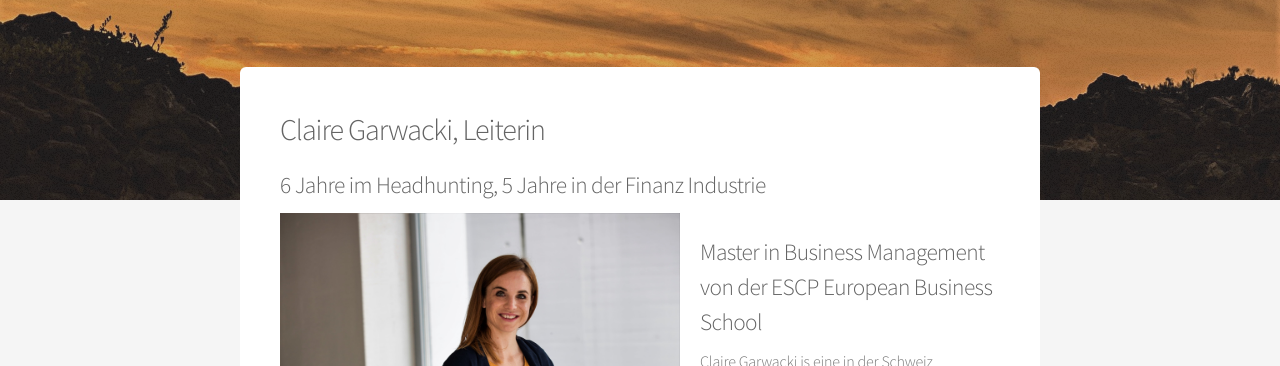
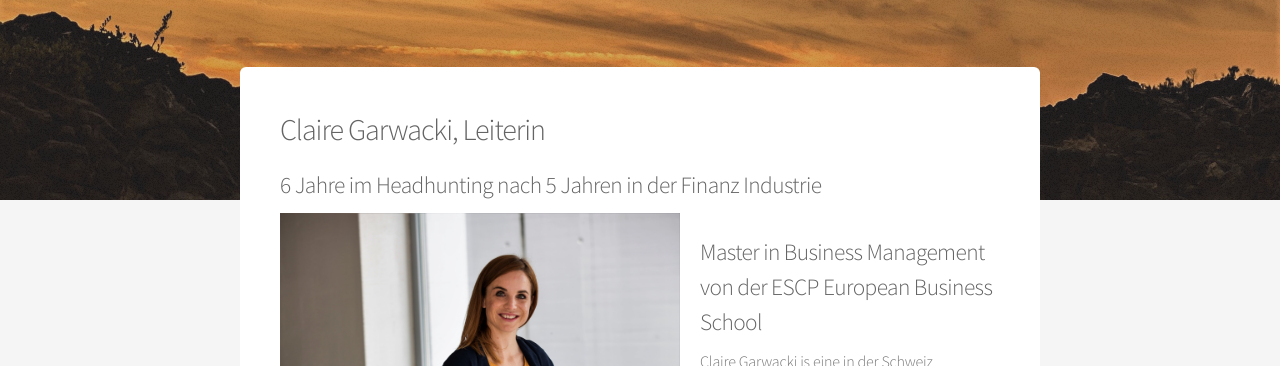
Before and after one commit to FGPartner/www, a Jekyll site: the page built from de/about.md, in a window 1280 px wide. Shown: the part 220-586 px from the top of the page. Built offline with Jekyll 4.4.1, drawn with Linux system fonts in a browser that asks for light colours; our own code applies the rules of GitHub Pages for plain Markdown files.

Commit message:
Update about.md

```diff
--- a/de/about.md
+++ b/de/about.md
@@ -5,7 +5,7 @@ lang: de
 ---
 
 ## Claire Garwacki, Leiterin
-### 6 Jahre im Headhunting, 5 Jahre in der Finanz Industrie
+### 6 Jahre im Headhunting nach 5 Jahren in der Finanz Industrie
 
 <img src="/assets/img/claire_debout.jpg" class="portrait_about"/>
 
```
